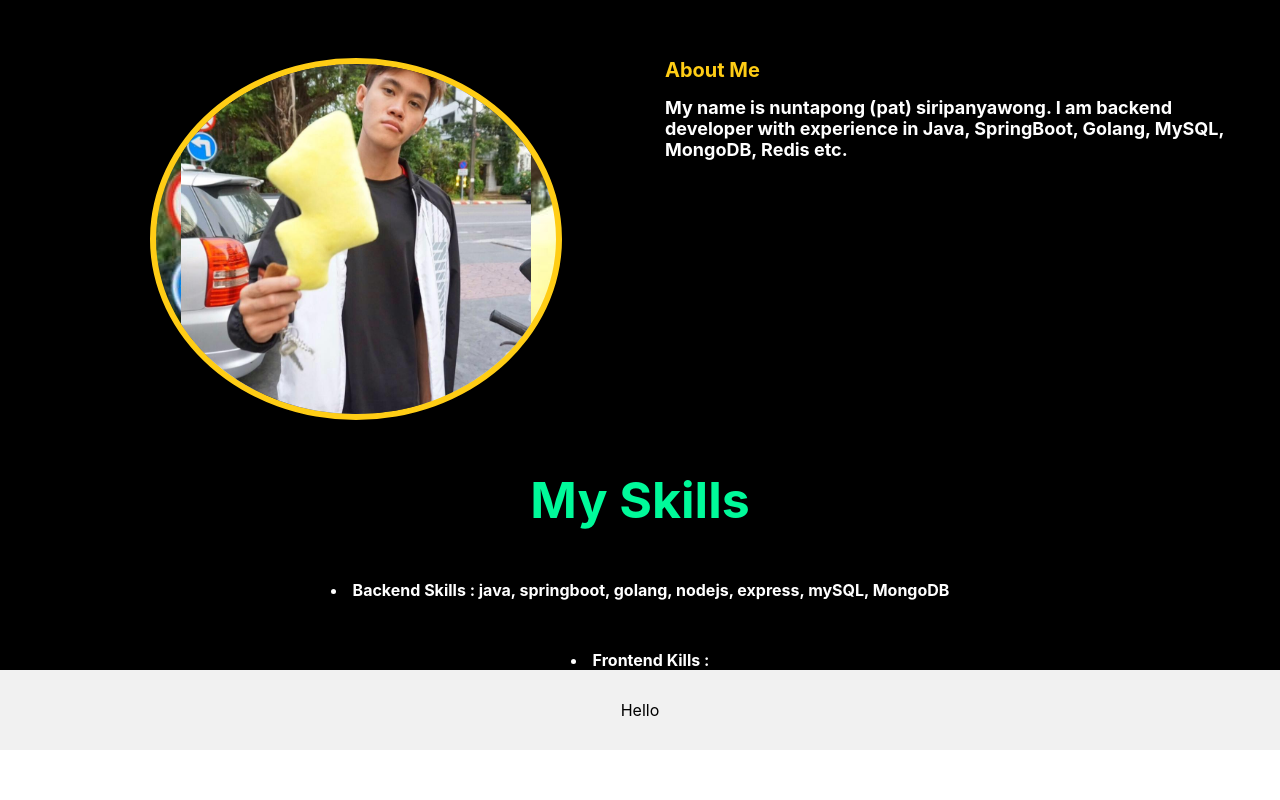
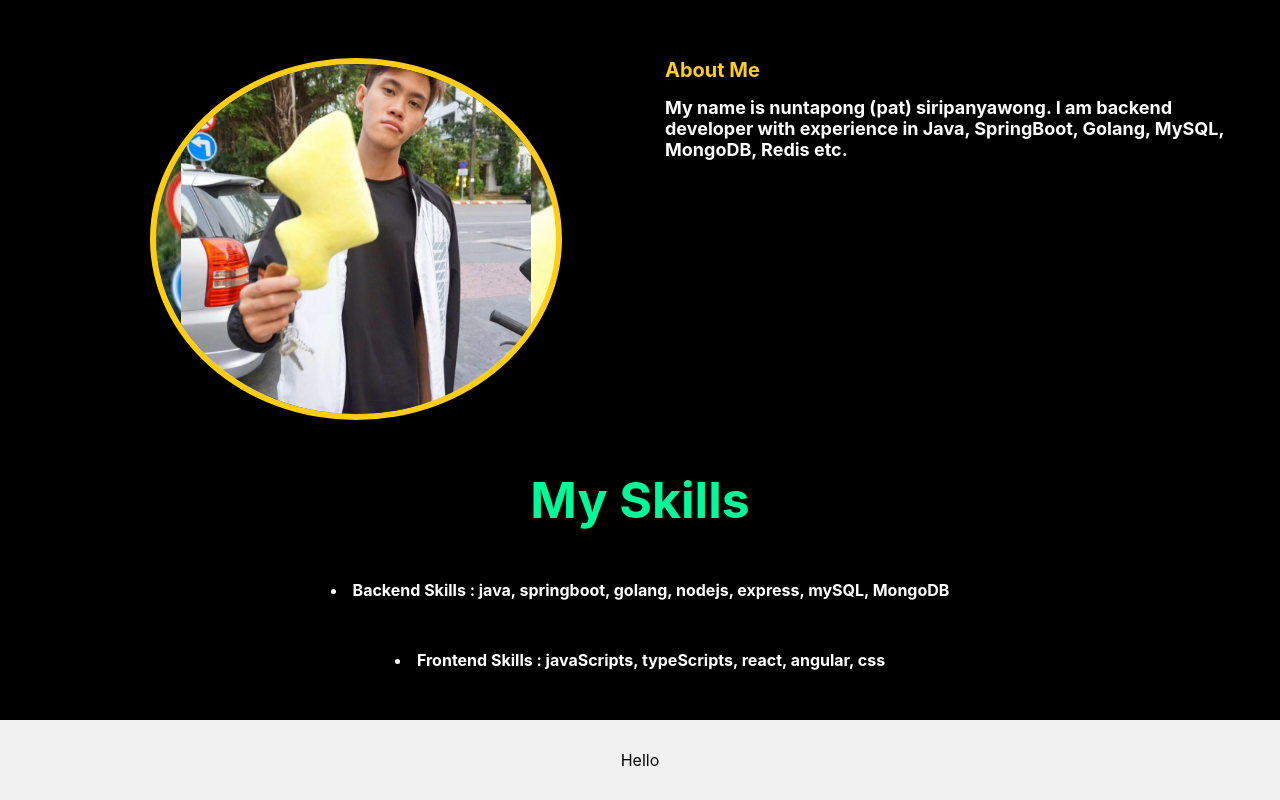
Before and after one commit to NuntapongS/my-portfolio, a React (Create React App) app: page / in a window 1280 px wide. Shown: the part 798-1598 px from the top of the page. Before the commit the page ends 1548 px from the top, so only its background shows below. Built offline with nearby package versions, Linux system fonts and the light colour scheme.

Commit message:
add frontend skills

```diff
--- a/src/App.css
+++ b/src/App.css
@@ -156,11 +156,19 @@ b {
   flex-direction: row-reverse;
 }
 
-.head-language {
+.backend-language {
   text-align: center;
   color: white;
   margin-top: 50px;
   font-weight: bold;
+}
+
+.frontend-language {
+  text-align: center;
+  color: white;
+  margin-top: 50px;
+  font-weight: bold;
+  margin-bottom: 50px;
 }
 
 @keyframes App-logo-spin {
--- a/src/components/mySkills.tsx
+++ b/src/components/mySkills.tsx
@@ -1,14 +1,20 @@
-import { default as backendSkills } from "../lang/word.json";
+import {
+  default as backendSkills,
+  default as frontendSkills,
+} from "../lang/word.json";
 
 const mySkills = () => {
   const backend: { backendSkills: string } = backendSkills;
+  const frontend: { frontendSkills: string } = frontendSkills;
   return (
     <div className="body">
       <div className="skill">My Skills</div>
-      <li className="head-language">
+      <li className="backend-language">
         Backend Skills : {backend.backendSkills}
       </li>
-      <li className="head-language">Frontend Kills : </li>
+      <li className="frontend-language">
+        Frontend Skills : {frontend.frontendSkills}
+      </li>
     </div>
   );
 };
--- a/src/lang/word.json
+++ b/src/lang/word.json
@@ -4,5 +4,6 @@
   "myWebsite": "This website was created to hone my frontend skills.",
   "mySkills": "I am backend developer with experience in Java, SpringBoot, Golang, MySQL, MongoDB, Redis etc.",
   "myInterview": "My name is nuntapong (pat) siripanyawong. ",
-  "backendSkills": "java, springboot, golang, nodejs, express, mySQL, MongoDB"
+  "backendSkills": "java, springboot, golang, nodejs, express, mySQL, MongoDB",
+  "frontendSkills": "javaScripts, typeScripts, react, angular, css"
 }
```
